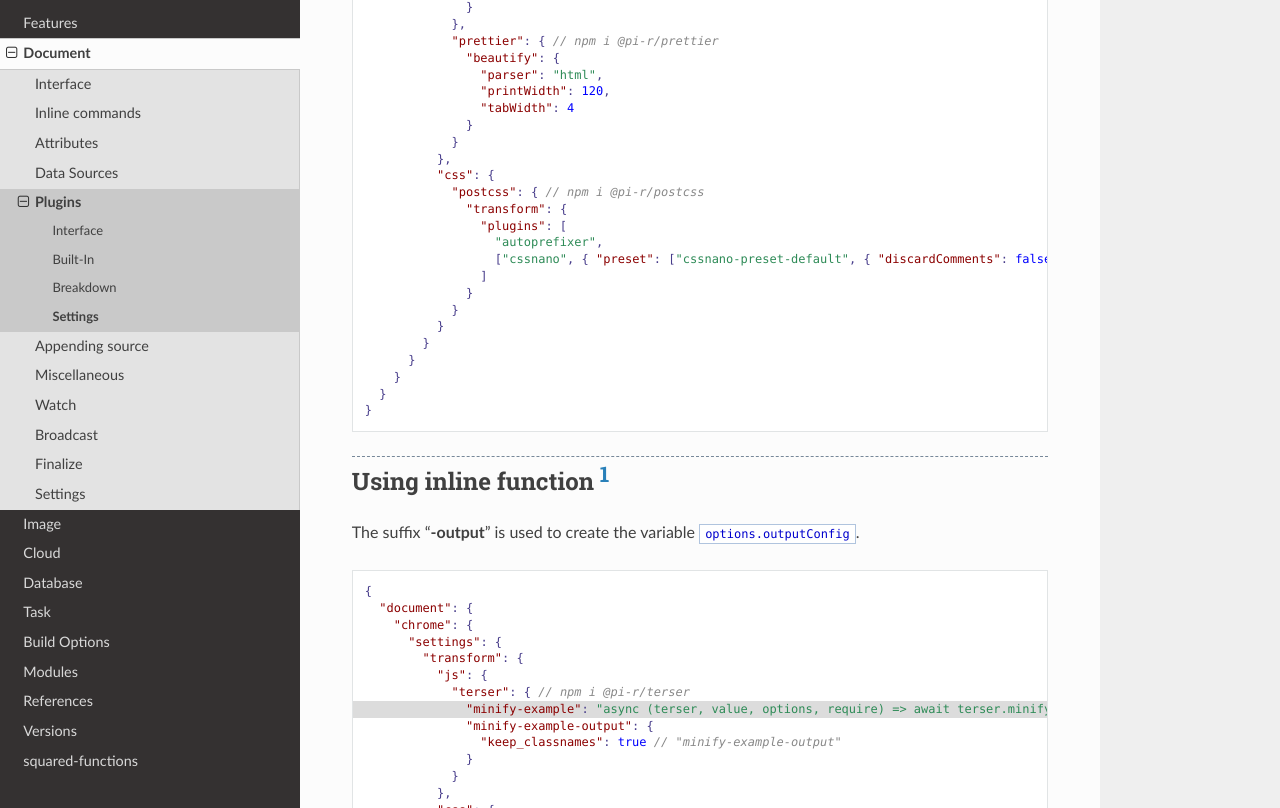
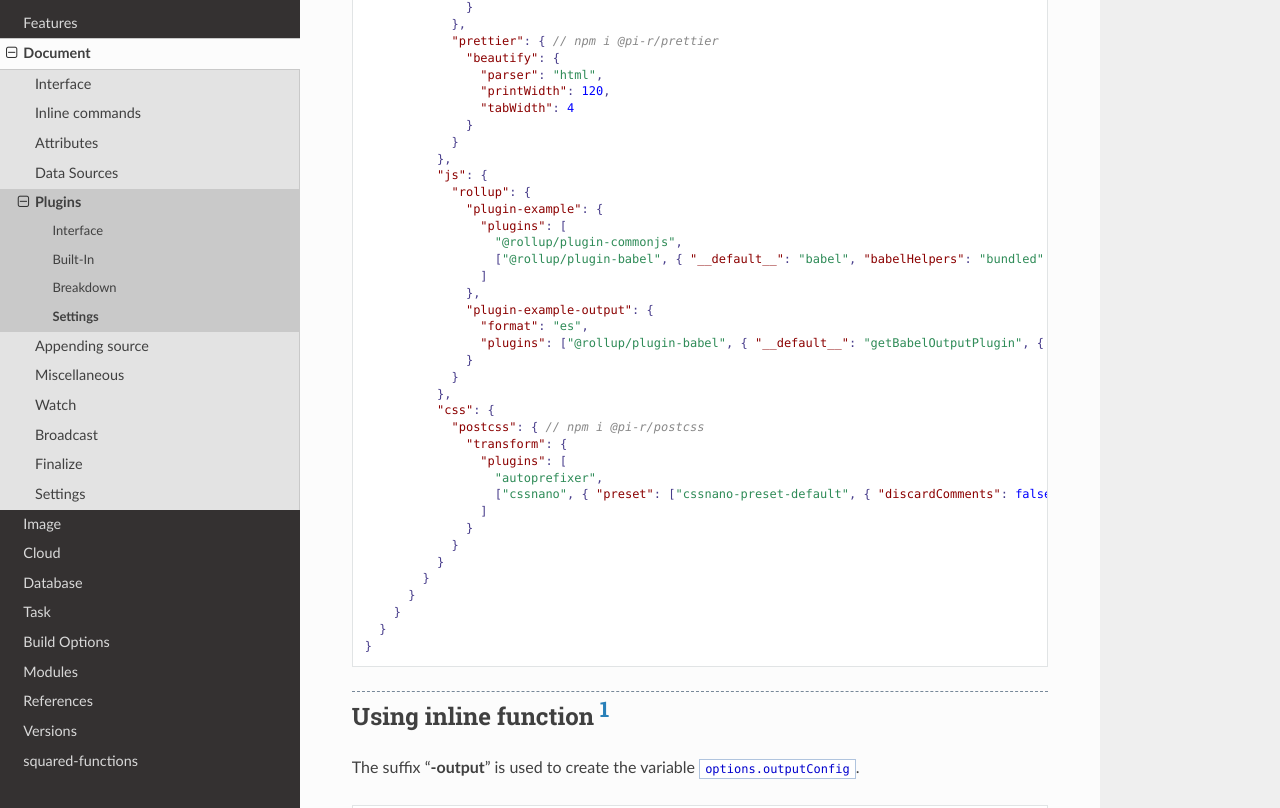
Before and after one commit to anpham6/chrome-docs, a Sphinx documentation site: the page built from source/document/plugins/settings.rst, in a window 1280 px wide and 900 px high, scrolled down 1238 px, cut to the strip 92-900 px from the top of the window. Built offline with Sphinx 7.4.7 and the Read the Docs theme 3.1.0, drawn with Linux system fonts in a browser that asks for light colours.

```diff
--- a/source/document/plugins/settings.rst
+++ b/source/document/plugins/settings.rst
@@ -70,6 +70,20 @@ External plugins per package have to be pre-installed from NPM and may not be av
                   "parser": "html",
                   "printWidth": 120,
                   "tabWidth": 4
+                }
+              }
+            },
+            "js": {
+              "rollup": {
+                "plugin-example": {
+                  "plugins": [
+                    "@rollup/plugin-commonjs",
+                    ["@rollup/plugin-babel", { "__default__": "babel", "babelHelpers": "bundled" }] // __default__ (string)
+                  ]
+                },
+                "plugin-example-output": {
+                  "format": "es",
+                  "plugins": ["@rollup/plugin-babel", { "__default__": "getBabelOutputPlugin", { "presets": ["@babel/preset-env"] }]
                 }
               }
             },
```
Also changed, not shown: source/modules/module.rst (+8 -2 lines).
